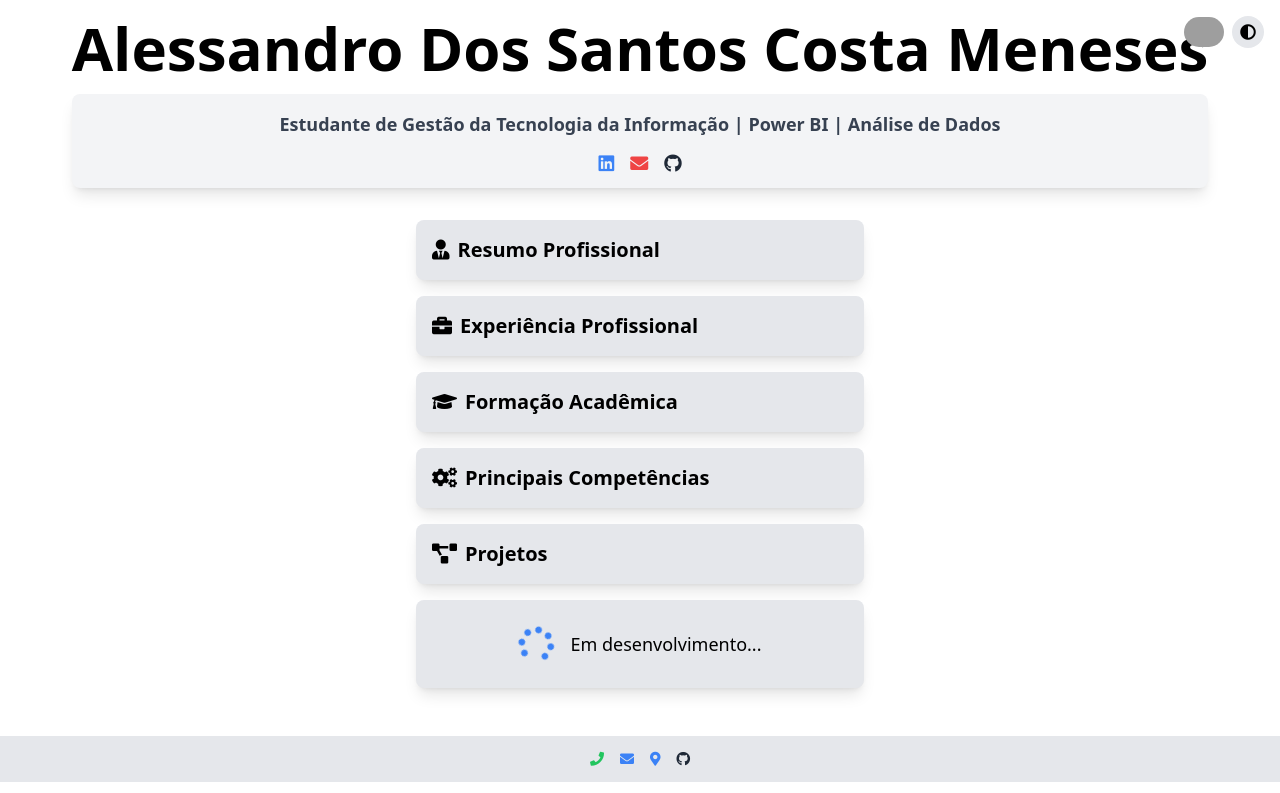
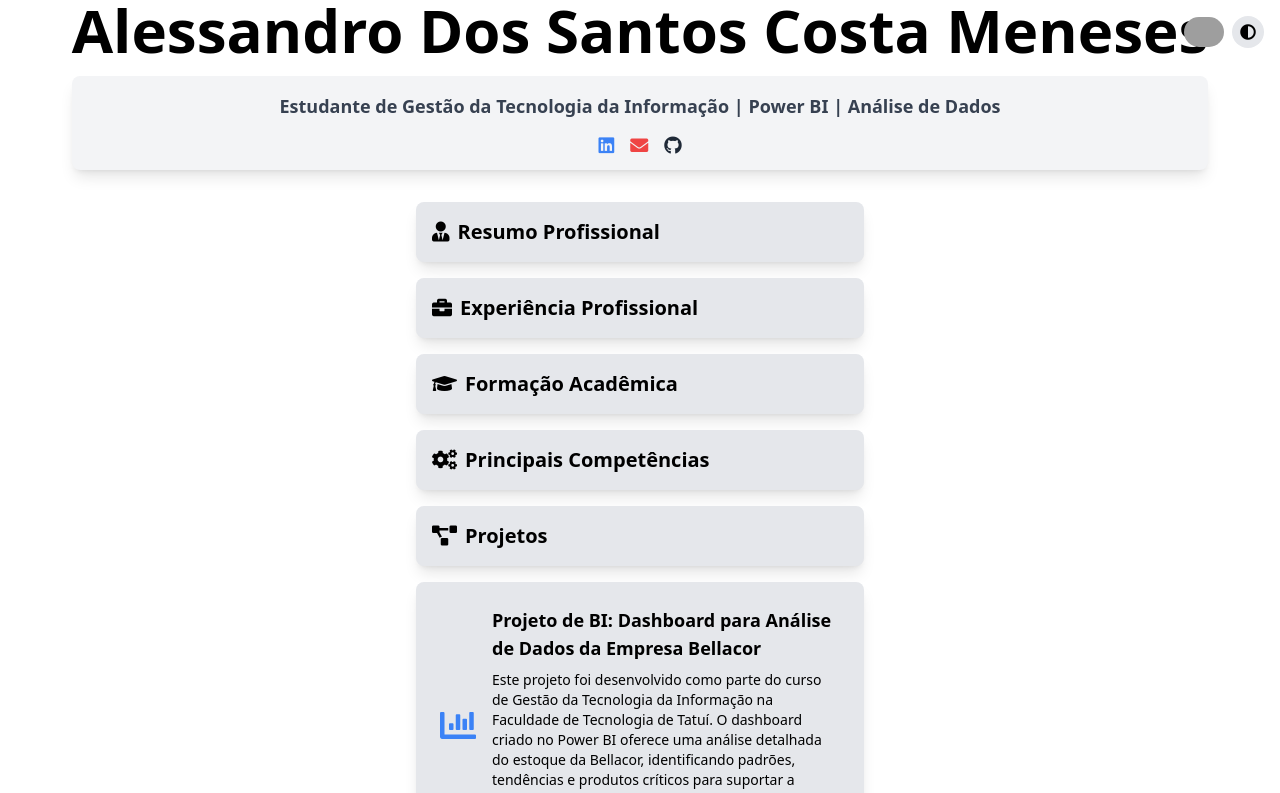
Before and after one commit to ManoAlee/portfolio, a plain HTML site: page index.html in a window 1280 px wide. Both pictures are taken after a click on the element "Projetos". Shown: the top 793 px of the page. Drawn offline with nearby package versions, Linux system fonts and the light colour scheme; grey boxes are pictures that could not be loaded.

Commit message:
Update index.html

```diff
--- a/index.html
+++ b/index.html
@@ -167,8 +167,14 @@
         </div>
         <div id="projetos" class="bg-gray-200 dark:bg-gray-800 p-6 rounded-lg shadow-lg mb-6 hidden">
             <div class="flex justify-center items-center">
-                <i class="fas fa-spinner fa-spin text-4xl text-blue-500"></i>
-                <p class="ml-4 text-lg">Em desenvolvimento...</p>
+                <a href="https://app.powerbi.com/groups/me/reports/f872c0c0-bbe0-412d-9341-fa77a112bcbc?ctid=cf72e2bd-7a2b-4783-bdeb-39d57b07f76f&pbi_source=linkShare" target="_blank" class="text-blue-500 hover-animate">
+                    <i class="fas fa-chart-bar text-4xl"></i>
+                </a>
+                <div class="ml-4 text-lg">
+                    <p class="font-semibold">Projeto de BI: Dashboard para Análise de Dados da Empresa Bellacor</p>
+                    <p class="text-sm mt-2">Este projeto foi desenvolvido como parte do curso de Gestão da Tecnologia da Informação na Faculdade de Tecnologia de Tatuí. O dashboard criado no Power BI oferece uma análise detalhada do estoque da Bellacor, identificando padrões, tendências e produtos críticos para suportar a tomada de decisão estratégica.</p>
+                    <p class="text-red-500 font-bold mt-2">Clique no ícone para acessar o projeto.</p>
+                </div>
             </div>
         </div>
     </div>
```
